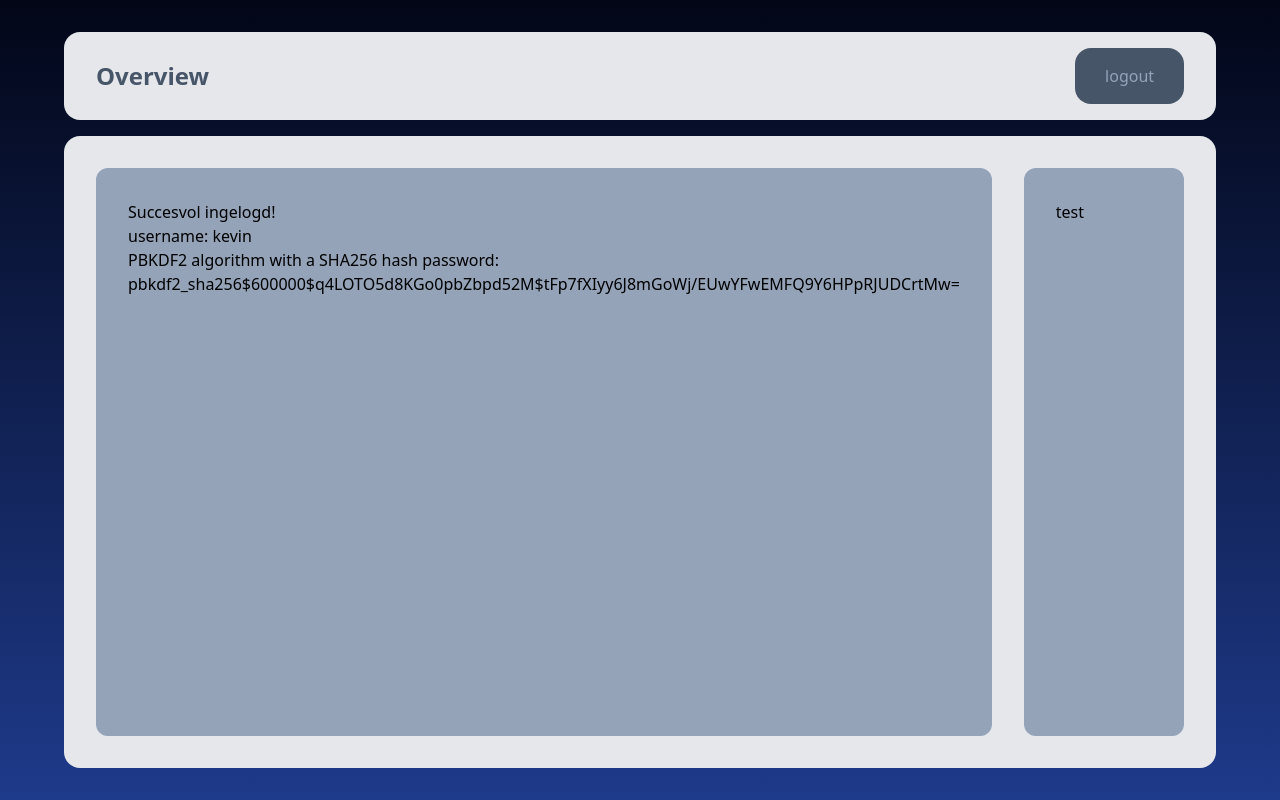
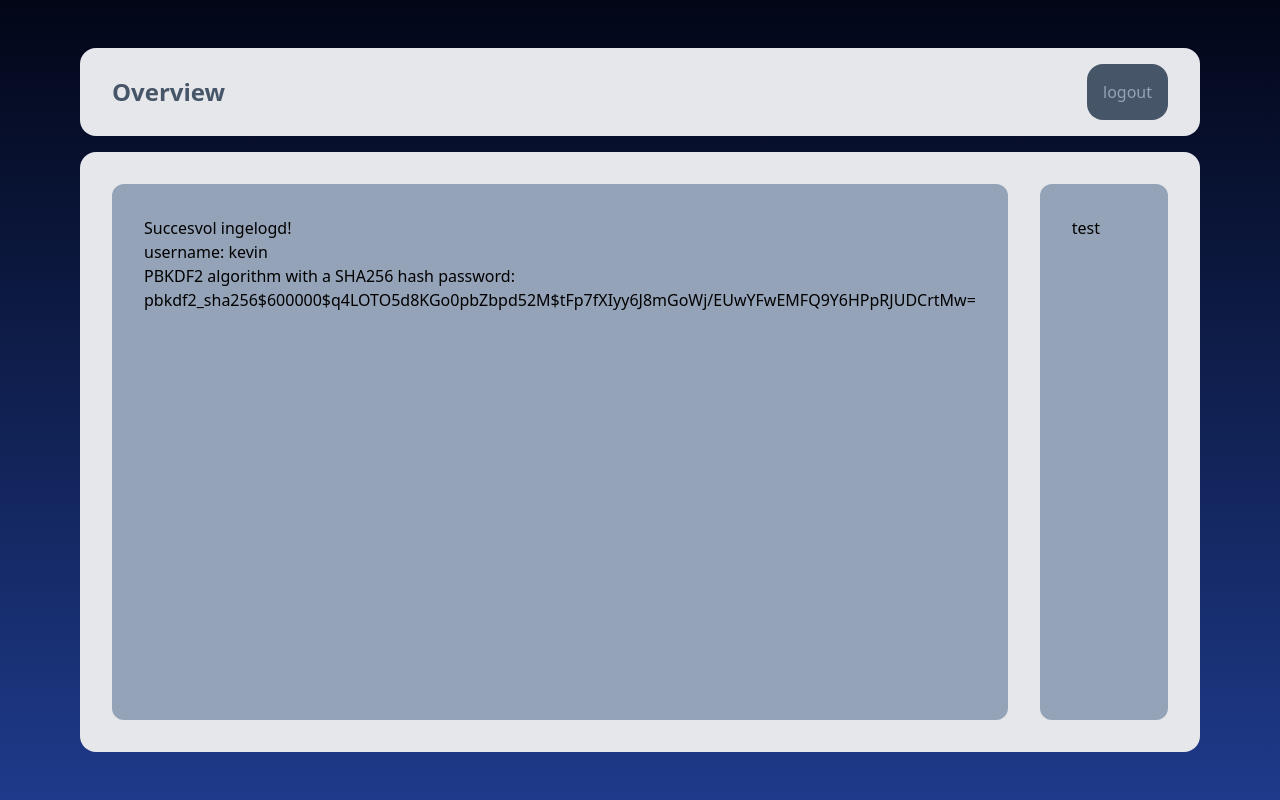
Before and after one commit to Neo-Phoenix/PPKevin, a Django app: page /overview in a window 1280 px wide. Run offline with Django 4.2, Linux system fonts and the light colour scheme; a user stored in the database is signed in; some libraries are stand-ins or nearby versions.

Commit message:
Design aangepast om mobile-first design approach toe te passen

```diff
--- a/UitleensysteemApp/app/templates/app/overview.html
+++ b/UitleensysteemApp/app/templates/app/overview.html
@@ -4,34 +4,32 @@
 
 {% block body %}
     {% if request.user.is_authenticated %}
-        <div class="grid mx-16 grid-rows-[auto_1fr] gap-4 min-h-screen">
-            <div class="grid items-center bg-gray-200 rounded-2xl mt-8 px-8 py-4 grid-cols-[9fr_1fr]">
-                    <h1 class="font-bold text-2xl text-slate-600">Overview</h1>
-                    <a class="bg-slate-600 px-4 py-4 rounded-2xl text-center text-slate-400 font-medium" href="logout_view">logout</a>
+        <div class="grid grid-rows-[auto_1fr] gap-4 min-h-screen p-4 sm:mx-16">
+            <div class="grid items-center bg-gray-200 rounded-2xl mt-8 px-4 py-4 sm:px-8 sm:py-4 grid-cols-[1fr_auto]">
+                <h1 class="font-bold text-2xl text-slate-600">Overview</h1>
+                <a class="bg-slate-600 px-4 py-2 sm:py-4 rounded-2xl text-center text-slate-400 font-medium" href="logout_view">logout</a>
             </div>
-            <div class="grid gap-8 bg-gray-200 rounded-2xl p-8 mb-8 grid-cols-[3fr_1fr]">
-                <div class="bg-slate-400 rounded-xl p-8">
+            <div class="grid gap-4 sm:gap-8 bg-gray-200 rounded-2xl p-4 sm:p-8 mb-8 grid-cols-1 sm:grid-cols-[3fr_1fr]">
+                <div class="bg-slate-400 rounded-xl p-4 sm:p-8">
                     <p>Succesvol ingelogd!</p>
                     <p>username: {{ request.user.username }}</p>
                     <p>PBKDF2 algorithm with a SHA256 hash password:</p>
-                    <p>{{ request.user.password }}</p>
+                    <p class="break-words">{{ request.user.password }}</p>
                 </div>
-                <div class="bg-slate-400 rounded-xl p-8">
+                <div class="bg-slate-400 rounded-xl p-4 sm:p-8">
                     <p>test</p>
                 </div>
             </div>
         </div>
-
     {% else %}
-    <div class="grid mx-16 grid-rows-[auto_1fr] gap-4 min-h-screen">
-        <div class="gap-8 bg-gray-200 rounded-2xl p-8 mb-8">
-            <div class="bg-slate-400 rounded-xl p-8">
-               <a href="signin">
-                <h1>please log in <u>here</u></h1>
-               </a>
+        <div class="grid grid-rows-[auto_1fr] gap-4 min-h-screen p-4 sm:mx-16">
+            <div class="gap-8 bg-gray-200 rounded-2xl p-4 sm:p-8 mb-8">
+                <div class="bg-slate-400 rounded-xl p-4 sm:p-8">
+                   <a href="signin">
+                    <h1>please log in <u>here</u></h1>
+                   </a>
+                </div>
             </div>
         </div>
-    </div>
     {% endif %}
-
 {% endblock %}
--- a/UitleensysteemApp/theme/static/css/dist/styles.css
+++ b/UitleensysteemApp/theme/static/css/dist/styles.css
@@ -787,15 +787,6 @@ select {
   position: static;
 }
 
-.col-span-2 {
-  grid-column: span 2 / span 2;
-}
-
-.mx-16 {
-  margin-left: 4rem;
-  margin-right: 4rem;
-}
-
 .mx-auto {
   margin-left: auto;
   margin-right: auto;
@@ -807,18 +798,6 @@ select {
 
 .mt-8 {
   margin-top: 2rem;
-}
-
-.mt-16 {
-  margin-top: 4rem;
-}
-
-.mt-4 {
-  margin-top: 1rem;
-}
-
-.mt-64 {
-  margin-top: 16rem;
 }
 
 .block {
@@ -845,16 +824,8 @@ select {
   grid-template-columns: repeat(1, minmax(0, 1fr));
 }
 
-.grid-cols-\[3fr_1fr\] {
-  grid-template-columns: 3fr 1fr;
-}
-
-.grid-cols-\[9fr_1fr\] {
-  grid-template-columns: 9fr 1fr;
-}
-
-.grid-cols-2 {
-  grid-template-columns: repeat(2, minmax(0, 1fr));
+.grid-cols-\[1fr_auto\] {
+  grid-template-columns: 1fr auto;
 }
 
 .grid-rows-\[auto_1fr\] {
@@ -881,26 +852,24 @@ select {
   gap: 2rem;
 }
 
+.space-y-1 > :not([hidden]) ~ :not([hidden]) {
+  --tw-space-y-reverse: 0;
+  margin-top: calc(0.25rem * calc(1 - var(--tw-space-y-reverse)));
+  margin-bottom: calc(0.25rem * var(--tw-space-y-reverse));
+}
+
 .space-y-4 > :not([hidden]) ~ :not([hidden]) {
   --tw-space-y-reverse: 0;
   margin-top: calc(1rem * calc(1 - var(--tw-space-y-reverse)));
   margin-bottom: calc(1rem * var(--tw-space-y-reverse));
 }
 
-.space-y-1 > :not([hidden]) ~ :not([hidden]) {
-  --tw-space-y-reverse: 0;
-  margin-top: calc(0.25rem * calc(1 - var(--tw-space-y-reverse)));
-  margin-bottom: calc(0.25rem * var(--tw-space-y-reverse));
+.justify-self-center {
+  justify-self: center;
 }
 
-.space-y-2 > :not([hidden]) ~ :not([hidden]) {
-  --tw-space-y-reverse: 0;
-  margin-top: calc(0.5rem * calc(1 - var(--tw-space-y-reverse)));
-  margin-bottom: calc(0.5rem * var(--tw-space-y-reverse));
-}
-
-.justify-self-center {
-  justify-self: center;
+.break-words {
+  overflow-wrap: break-word;
 }
 
 .rounded-2xl {
@@ -968,10 +937,6 @@ select {
   padding: 1rem;
 }
 
-.p-8 {
-  padding: 2rem;
-}
-
 .px-16 {
   padding-left: 4rem;
   padding-right: 4rem;
@@ -982,9 +947,9 @@ select {
   padding-right: 1rem;
 }
 
-.px-8 {
-  padding-left: 2rem;
-  padding-right: 2rem;
+.py-2 {
+  padding-top: 0.5rem;
+  padding-bottom: 0.5rem;
 }
 
 .py-4 {
@@ -995,14 +960,6 @@ select {
 .py-8 {
   padding-top: 2rem;
   padding-bottom: 2rem;
-}
-
-.pt-4 {
-  padding-top: 1rem;
-}
-
-.pt-16 {
-  padding-top: 4rem;
 }
 
 .text-center {
@@ -1065,13 +1022,36 @@ select {
   box-shadow: var(--tw-ring-offset-shadow, 0 0 #0000), var(--tw-ring-shadow, 0 0 #0000), var(--tw-shadow);
 }
 
-.first-line\:space-y-2 > :not([hidden]) ~ :not([hidden])::first-line {
-  --tw-space-y-reverse: 0;
-  margin-top: calc(0.5rem * calc(1 - var(--tw-space-y-reverse)));
-  margin-bottom: calc(0.5rem * var(--tw-space-y-reverse));
-}
-
 .hover\:bg-slate-800:hover {
   --tw-bg-opacity: 1;
   background-color: rgb(30 41 59 / var(--tw-bg-opacity));
 }
+
+@media (min-width: 640px) {
+  .sm\:mx-16 {
+    margin-left: 4rem;
+    margin-right: 4rem;
+  }
+
+  .sm\:grid-cols-\[3fr_1fr\] {
+    grid-template-columns: 3fr 1fr;
+  }
+
+  .sm\:gap-8 {
+    gap: 2rem;
+  }
+
+  .sm\:p-8 {
+    padding: 2rem;
+  }
+
+  .sm\:px-8 {
+    padding-left: 2rem;
+    padding-right: 2rem;
+  }
+
+  .sm\:py-4 {
+    padding-top: 1rem;
+    padding-bottom: 1rem;
+  }
+}
```
